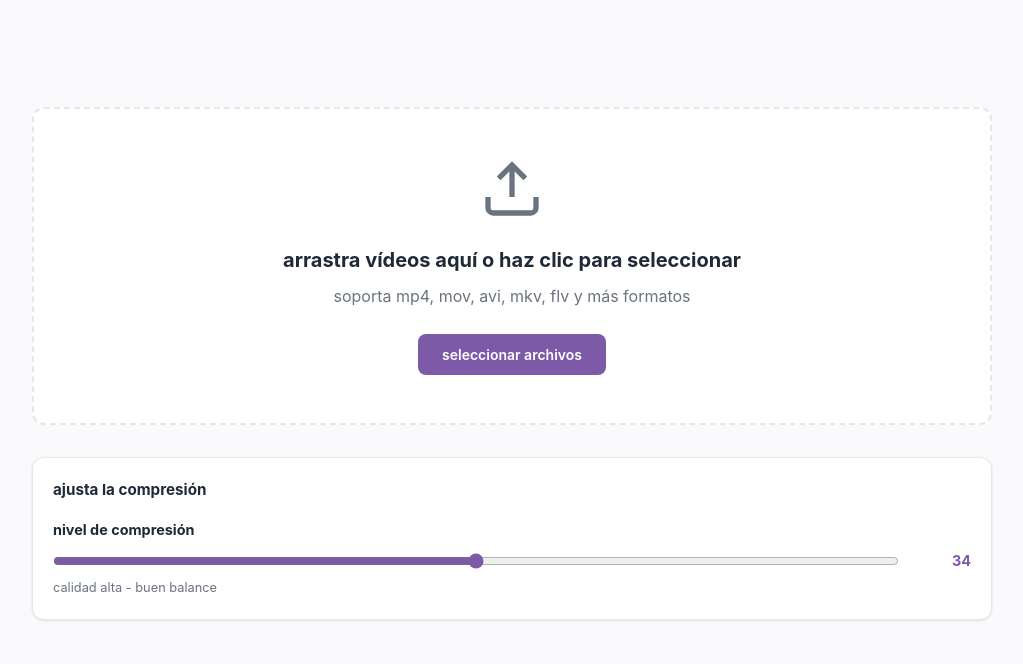
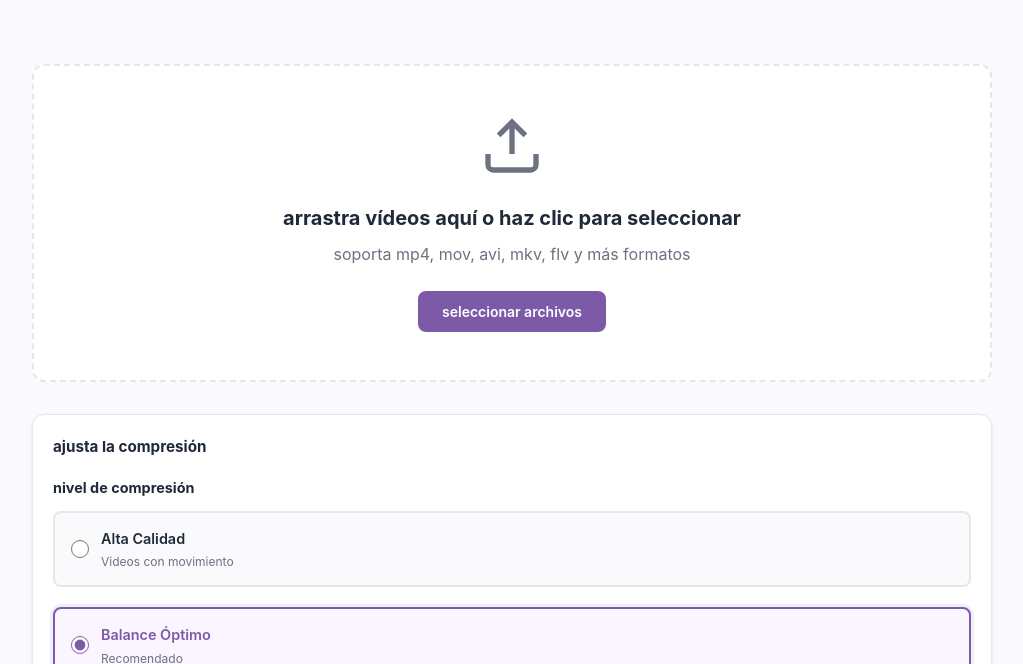
Before and after one commit to meowrhino/videoToLilVideo_DEPRECATED, a plain HTML site: page index.html in a window 1280 px wide. Shown: the top 664 px of the page, without its empty margins (128-1151 px from the left). Drawn offline with Linux system fonts and the light colour scheme.

Commit message:
Feature: Reemplazar slider por 3 opciones de radio buttons (Alta/Balance/Máxima)

```diff
--- a/index.html
+++ b/index.html
@@ -28,12 +28,30 @@
           <h4>ajusta la compresión</h4>
         </div>
         <div class="control-group">
-          <label for="qualitySlider">nivel de compresión</label>
-          <div class="control-row">
-            <input type="range" id="qualitySlider" min="18" max="28" step="1" value="23">
-            <span class="control-value" id="qualityValue">23</span>
+          <label>nivel de compresión</label>
+          <div class="quality-options">
+            <label class="quality-option">
+              <input type="radio" name="quality" value="30">
+              <span class="option-label">
+                <strong>Alta Calidad</strong>
+                <small>Videos con movimiento</small>
+              </span>
+            </label>
+            <label class="quality-option">
+              <input type="radio" name="quality" value="33" checked>
+              <span class="option-label">
+                <strong>Balance Óptimo</strong>
+                <small>Recomendado</small>
+              </span>
+            </label>
+            <label class="quality-option">
+              <input type="radio" name="quality" value="37">
+              <span class="option-label">
+                <strong>Máx. Compresión</strong>
+                <small>Videos estáticos/largos</small>
+              </span>
+            </label>
           </div>
-          <p class="control-help" id="qualityDescription">balance óptimo - calidad excelente</p>
         </div>
       </div>
     </div>
--- a/script.js
+++ b/script.js
@@ -15,10 +15,10 @@ const CONFIG = {
   VIDEO_BITRATE: '800k',  // 800 kbps para buen balance
 
   // CRF por defecto (Constant Rate Factor)
-  // Rango para VP8 optimizado: 30-38 (menor = mejor calidad, mayor = más compresión)
+  // 3 opciones: 30 (Alta), 33 (Balance), 37 (Máxima)
   CRF_MIN: 30,
-  CRF_MAX: 38,
-  DEFAULT_CRF: 34,
+  CRF_MAX: 37,
+  DEFAULT_CRF: 33,
 
   // Codec de video: VP8 optimizado para compresión
   VIDEO_CODEC: 'libvpx',  // VP8 codec para WebM (optimizado)
@@ -101,9 +101,7 @@ const videosContainer = document.getElementById('videosContainer');
 const videosList = document.getElementById('videosList');
 const videoCount = document.getElementById('videoCount');
 const downloadAllBtn = document.getElementById('downloadAllBtn');
-const qualitySlider = document.getElementById('qualitySlider');
-const qualityValue = document.getElementById('qualityValue');
-const qualityDescription = document.getElementById('qualityDescription');
+const qualityRadios = document.querySelectorAll('input[name="quality"]');
 const uploadTitle = document.getElementById('uploadTitle');
 const uploadSubtitle = document.getElementById('uploadSubtitle');
 
@@ -955,29 +953,14 @@ function showNotification(message, type = 'info') {
   }, 3000);
 }
 
-// Actualizar descripción del CRF
-function updateCRFDescription() {
-  const crf = parseInt(qualitySlider.value);
-  qualityValue.textContent = crf;
-  state.crf = crf;
-
-  let description = '';
-  const nearLossless = CONFIG.CRF_MIN + 2;
-  const highQuality = CONFIG.CRF_MIN + 6;
-  const balanced = CONFIG.CRF_MIN + 10;
-
-  if (crf <= nearLossless) {
-    description = 'calidad muy alta - archivos más pesados';
-  } else if (crf <= highQuality) {
-    description = 'calidad alta - buen balance';
-  } else if (crf <= balanced) {
-    description = 'calidad media - archivos más pequeños';
-  } else {
-    description = 'calidad baja - archivos muy pequeños';
+// Actualizar CRF desde radio buttons
+function updateCRFFromRadio() {
+  const selectedRadio = document.querySelector('input[name="quality"]:checked');
+  if (selectedRadio) {
+    const crf = parseInt(selectedRadio.value);
+    state.crf = crf;
+    debugLog('[updateCRFFromRadio] CRF seleccionado:', crf);
   }
-
-  qualityDescription.textContent = description;
-  debugLog('[updateCRFDescription] CRF:', crf, '-', description);
 }
 
 // Event Listeners
@@ -1018,7 +1001,10 @@ downloadAllBtn.addEventListener('click', () => {
   downloadAll();
 });
 
-  qualitySlider.addEventListener('input', updateCRFDescription);
+  // Event listeners para radio buttons
+  qualityRadios.forEach(radio => {
+    radio.addEventListener('change', updateCRFFromRadio);
+  });
 
 // Inicializar
 document.addEventListener('DOMContentLoaded', () => {
@@ -1027,10 +1013,8 @@ document.addEventListener('DOMContentLoaded', () => {
   debugLog('[INIT] Navegador:', navigator.userAgent);
   debugLog('[INIT] Soporte Worker:', typeof Worker !== 'undefined');
   debugLog('='.repeat(60));
-  qualitySlider.min = CONFIG.CRF_MIN;
-  qualitySlider.max = CONFIG.CRF_MAX;
-  qualitySlider.value = CONFIG.DEFAULT_CRF;
+  // Inicializar CRF desde radio button seleccionado
   state.crf = CONFIG.DEFAULT_CRF;
-  updateCRFDescription();
+  updateCRFFromRadio();
   loadFFmpeg();
 });
--- a/styles.css
+++ b/styles.css
@@ -461,3 +461,88 @@ body {
     padding: 1rem;
   }
 }
+/* Quality Options Radio Buttons */
+.quality-options {
+  display: flex;
+  flex-direction: column;
+  gap: 0.75rem;
+  margin-top: 0.75rem;
+}
+
+.quality-option {
+  display: flex;
+  align-items: center;
+  gap: 0.75rem;
+  padding: 0.875rem 1rem;
+  background: var(--bg);
+  border: 2px solid var(--border);
+  border-radius: 8px;
+  cursor: pointer;
+  transition: all 0.2s ease;
+}
+
+.quality-option:hover {
+  border-color: var(--primary);
+  background: #faf5ff;
+}
+
+.quality-option input[type="radio"] {
+  width: 18px;
+  height: 18px;
+  accent-color: var(--primary);
+  cursor: pointer;
+  flex-shrink: 0;
+}
+
+.quality-option input[type="radio"]:checked + .option-label {
+  color: var(--primary);
+}
+
+.quality-option:has(input[type="radio"]:checked) {
+  border-color: var(--primary);
+  background: #faf5ff;
+  box-shadow: 0 0 0 3px rgba(124, 90, 168, 0.1);
+}
+
+.option-label {
+  display: flex;
+  flex-direction: column;
+  gap: 0.15rem;
+  flex: 1;
+  cursor: pointer;
+}
+
+.option-label strong {
+  font-size: 0.9rem;
+  font-weight: 600;
+  color: var(--text);
+}
+
+.option-label small {
+  font-size: 0.75rem;
+  color: var(--text-muted);
+  font-weight: 400;
+}
+
+.quality-option:has(input[type="radio"]:checked) .option-label strong {
+  color: var(--primary);
+}
+
+/* Responsive */
+@media (max-width: 640px) {
+  .quality-options {
+    gap: 0.5rem;
+  }
+
+  .quality-option {
+    padding: 0.75rem 0.875rem;
+  }
+
+  .option-label strong {
+    font-size: 0.85rem;
+  }
+
+  .option-label small {
+    font-size: 0.7rem;
+  }
+}
```
